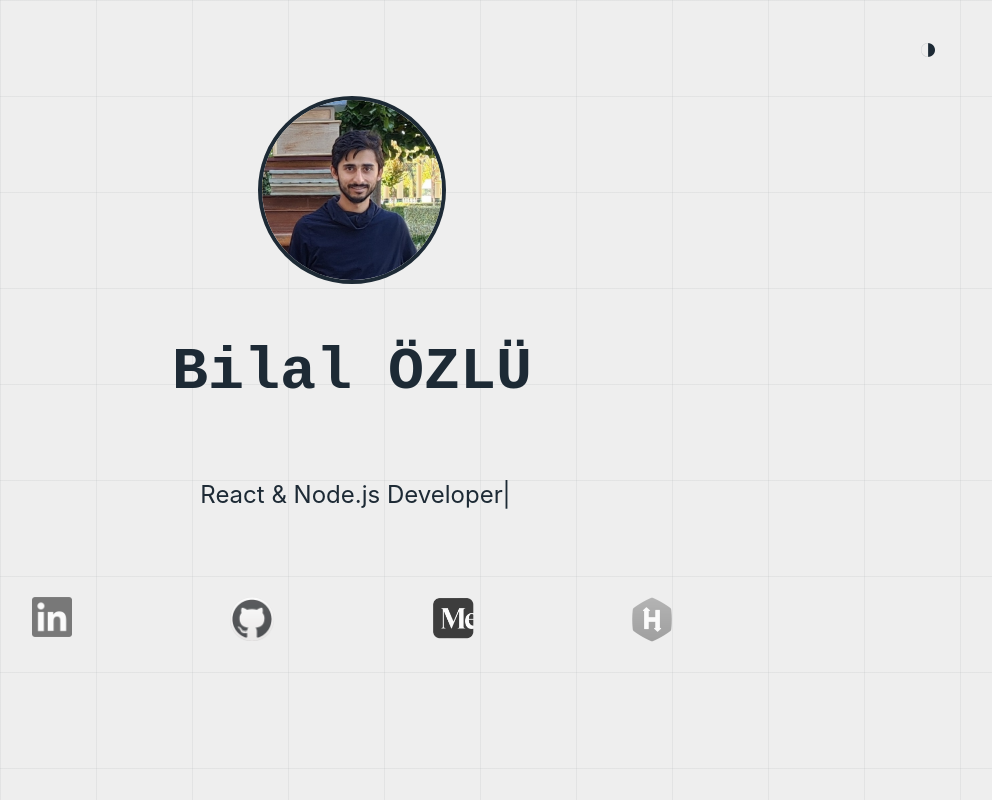
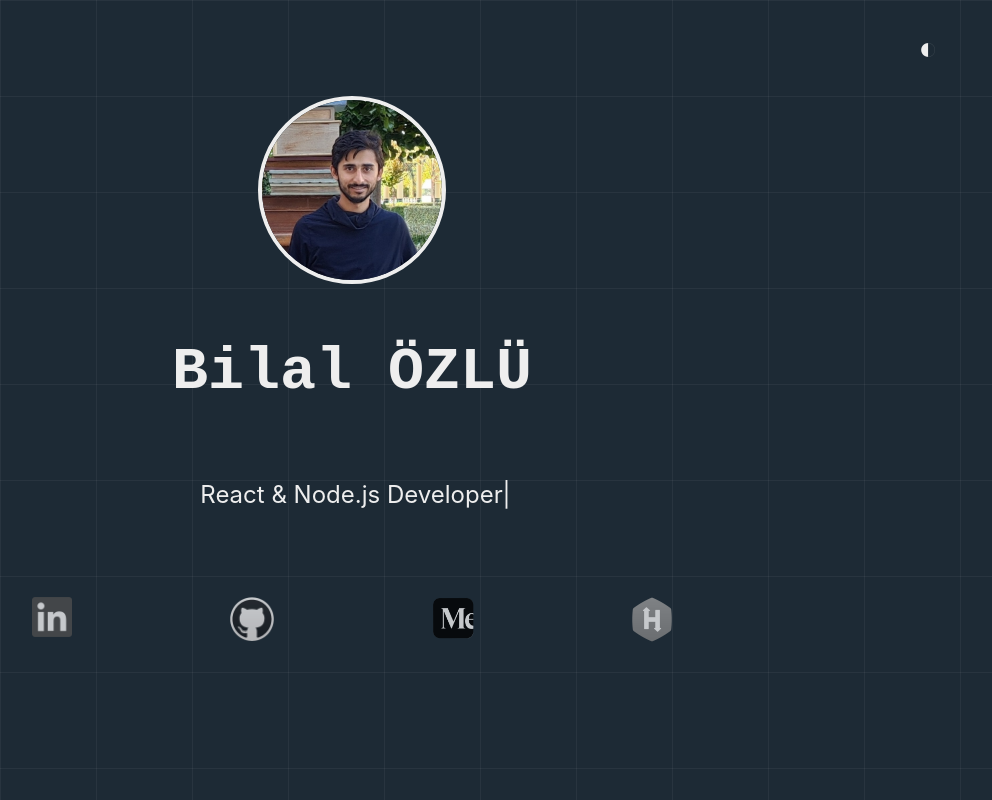
Before and after one commit to bilalozlu/homepage, a React (Create React App) app: page / in a window 1280 px wide. Shown: the top 800 px of the page, without its empty margins (288-1280 px from the left). Built offline with nearby package versions, Linux system fonts and the light colour scheme.

Commit message:
theme saved into localstorage

```diff
--- a/src/App.js
+++ b/src/App.js
@@ -8,10 +8,19 @@ import SoftwareSkills from './my-portfolio/Skills.jsx';
 import Projects from './my-portfolio/Projects.jsx';
 
 function App() {
-  const [darkMode, setDarkMode] = useState(false);
+  const [darkMode, setDarkMode] = useState(() => {
+    if (typeof window !== "undefined") {
+      const savedTheme = localStorage.getItem("theme");
+      if (savedTheme) return savedTheme === "dark";
+      const hour = new Date().getHours();
+      return hour >= 18 || hour <= 6;
+    }
+    return false;
+  });
 
   useEffect(() => {
     document.body.classList.toggle("dark", darkMode);
+    localStorage.setItem("theme", darkMode ? "dark" : "light");
   }, [darkMode]);
 
   return (
```
